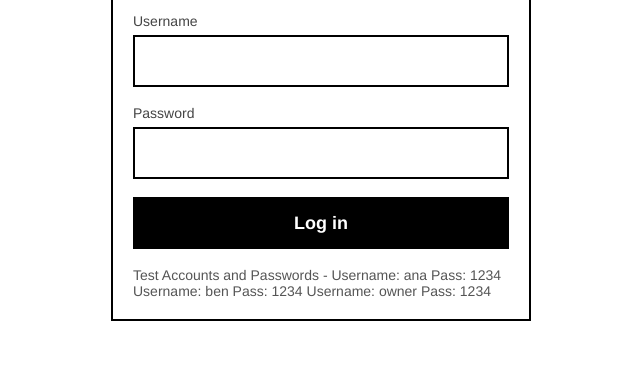
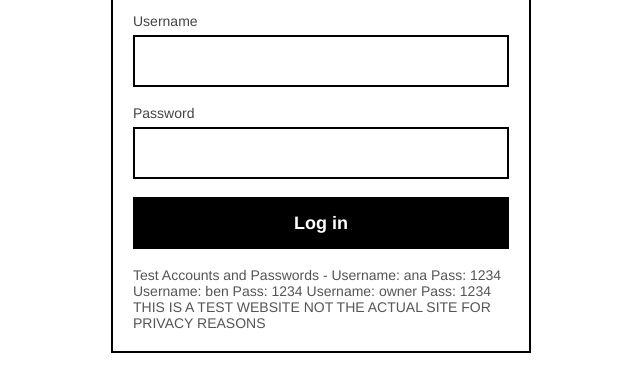
Before and after one commit to Nx3ll/Mini-Mart-Inventory, a plain HTML site: page index.html in a window 1280 px wide. Shown: the part 249-640 px from the top of the page, without its empty margins (319-959 px from the left). Drawn offline with Linux system fonts and the light colour scheme.

Commit message:
Update index.html

```diff
--- a/index.html
+++ b/index.html
@@ -25,7 +25,7 @@
           <input class="in" id="password" type="password" autocomplete="current-password">
         </div>
         <button class="btn" id="login-button">Log in</button>
-        <div class="note">Test Accounts and Passwords - Username: ana Pass: 1234 Username: ben Pass: 1234 Username: owner Pass: 1234</div>
+        <div class="note">Test Accounts and Passwords - Username: ana Pass: 1234 Username: ben Pass: 1234 Username: owner Pass: 1234 THIS IS A TEST WEBSITE NOT THE ACTUAL SITE FOR PRIVACY REASONS</div>
       </div>
     </main>
     <!-- Scripts -->
```
